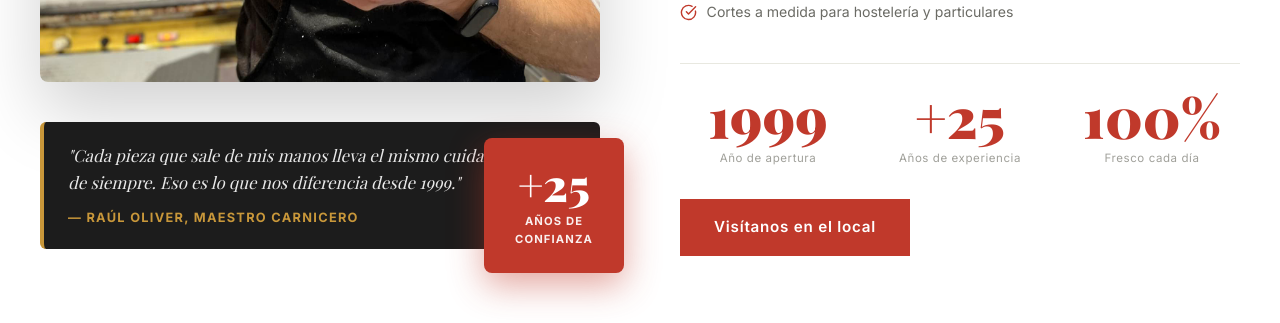
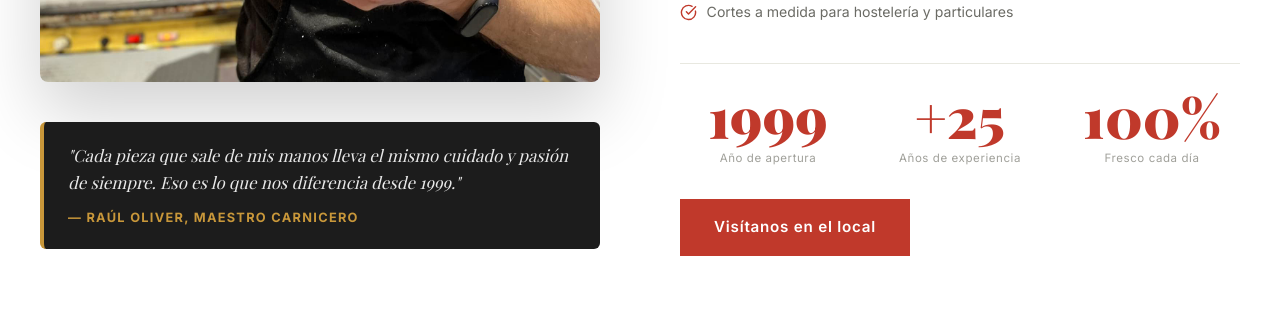
Before and after one commit to Javieroliver-web/Carniceria-Raul-Oliver, a React (Vite) app: page / in a window 1280 px wide. Shown: the part 3680-4003 px from the top of the page. Built offline with nearby package versions, Linux system fonts and the light colour scheme; a web font is replaced by a local one.

Commit message:
Descarte de cuadro +25 años

```diff
--- a/src/app/components/About.tsx
+++ b/src/app/components/About.tsx
@@ -74,42 +74,7 @@ export function About() {
               />
             </div>
 
-            {/* Floating quote badge */}
-            <div
-              className="about-badge"
-              style={{
-                position: 'absolute',
-                bottom: '-1.5rem',
-                right: '-1.5rem',
-                background: 'var(--color-red)',
-                color: 'white',
-                borderRadius: '8px',
-                padding: '1.5rem',
-                textAlign: 'center',
-                boxShadow: '0 12px 35px rgba(192,57,43,0.45)',
-                minWidth: '140px',
-                maxWidth: '160px',
-              }}
-            >
-              <div style={{
-                fontFamily: 'var(--font-heading)',
-                fontSize: '2.8rem',
-                fontWeight: 900,
-                lineHeight: 1,
-              }}>
-                +25
-              </div>
-              <div style={{
-                fontSize: '0.7rem',
-                fontWeight: 700,
-                letterSpacing: '0.1em',
-                marginTop: '0.4rem',
-                opacity: 0.92,
-                textTransform: 'uppercase',
-              }}>
-                Años de<br />confianza
-              </div>
-            </div>
+
 
             {/* Side caption */}
             <div style={{
```
